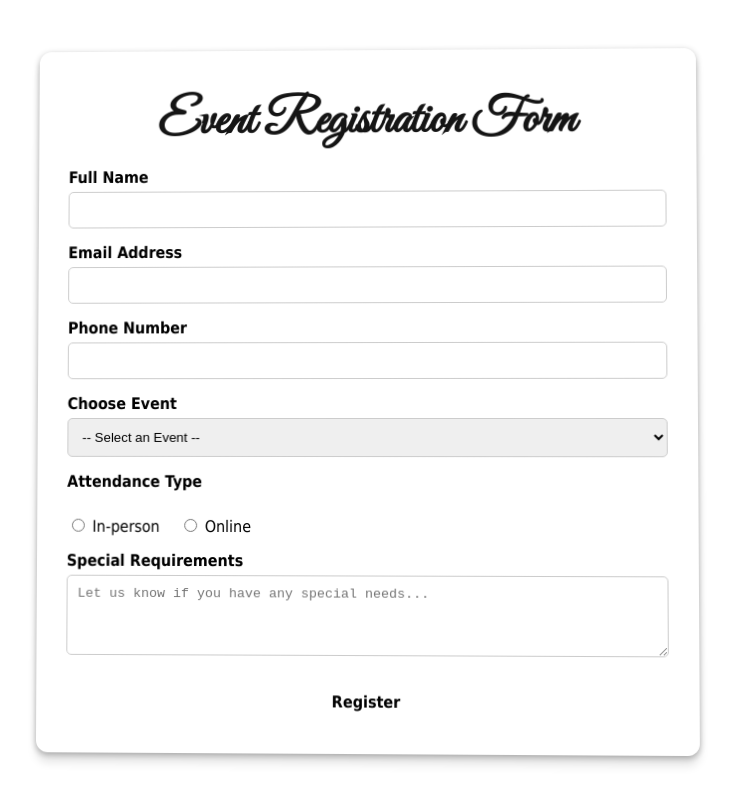
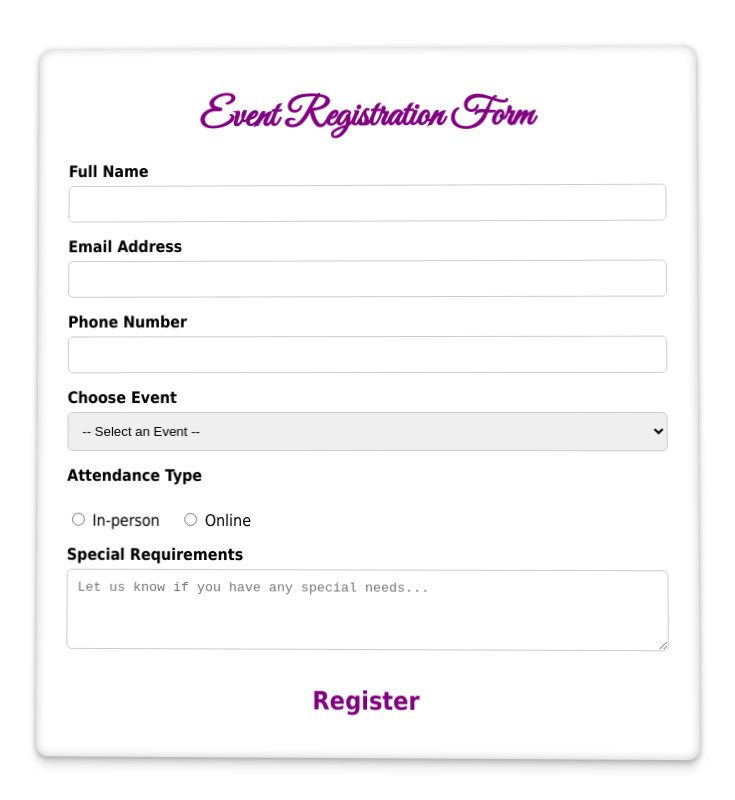
Before and after one commit to Kymkyle/event-registration-form, a plain HTML site: page index.html in a window 1280 px wide. Shown: the whole page, without its empty margins (274-1009 px from the left). Drawn offline with Linux system fonts and the light colour scheme.

Commit message:
Update index.html

```diff
--- a/index.html
+++ b/index.html
@@ -28,7 +28,7 @@
       box-shadow:
         0 2px 6px rgba(0, 0, 0, 0.3),
         0 10px 10px rgba(0, 0, 0, 0.1),
-        inset 0 0 10px rgba(255, 255, 255, 0.3);
+        inset 0 0 10px rgba(78, 76, 76, 0.3);
       transform: rotateX(1deg) rotateY(-1deg);
       transition: transform 0.3s ease, box-shadow 0.3s ease;
       position: relative;
@@ -45,12 +45,15 @@
 
     h2 {
       font-family: 'Great Vibes', cursive;
-      font-size: 50px;
+      font-size: 40px;
       font-weight: 700;
       text-align: center;
-      color: rgb(21, 21, 21);
+      color: purple;
       margin-bottom: 10px;
       margin-top: 10px;
+      background-color: white;
+      border-radius: 8px;
+      padding: 5px;
     }
 
     label {
@@ -91,13 +94,13 @@
       font-family: Tahoma;
       margin-top: 20px;
       background-color: white;
-      color: black;
+      color: purple;
       padding: 12px 20px;
       border: none;
       border-radius: 6px;
       cursor: pointer;
       width: 100%;
-      font-size: 16px;
+      font-size: 25px;
       font-weight: 700;
     }
 
```
